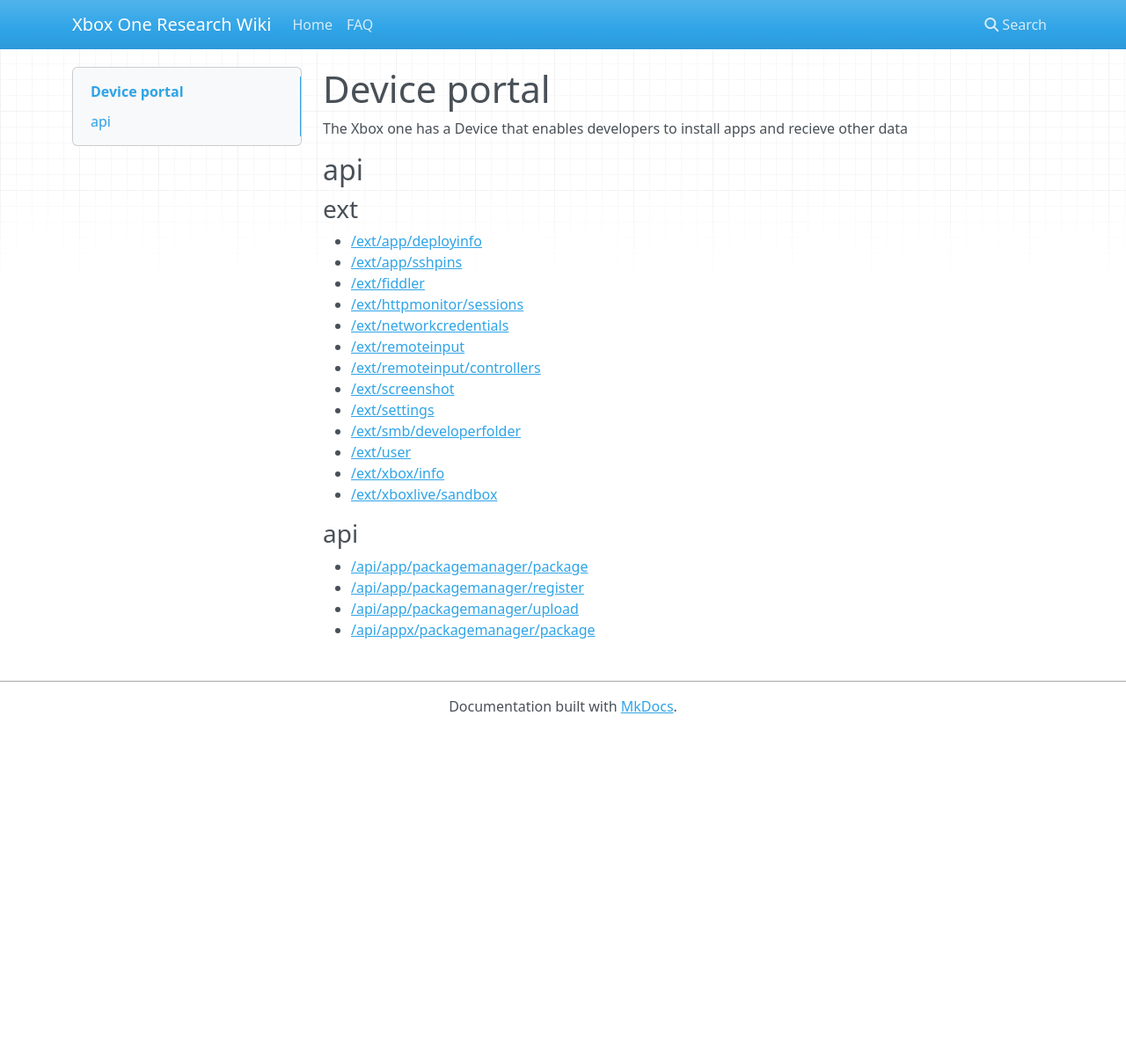
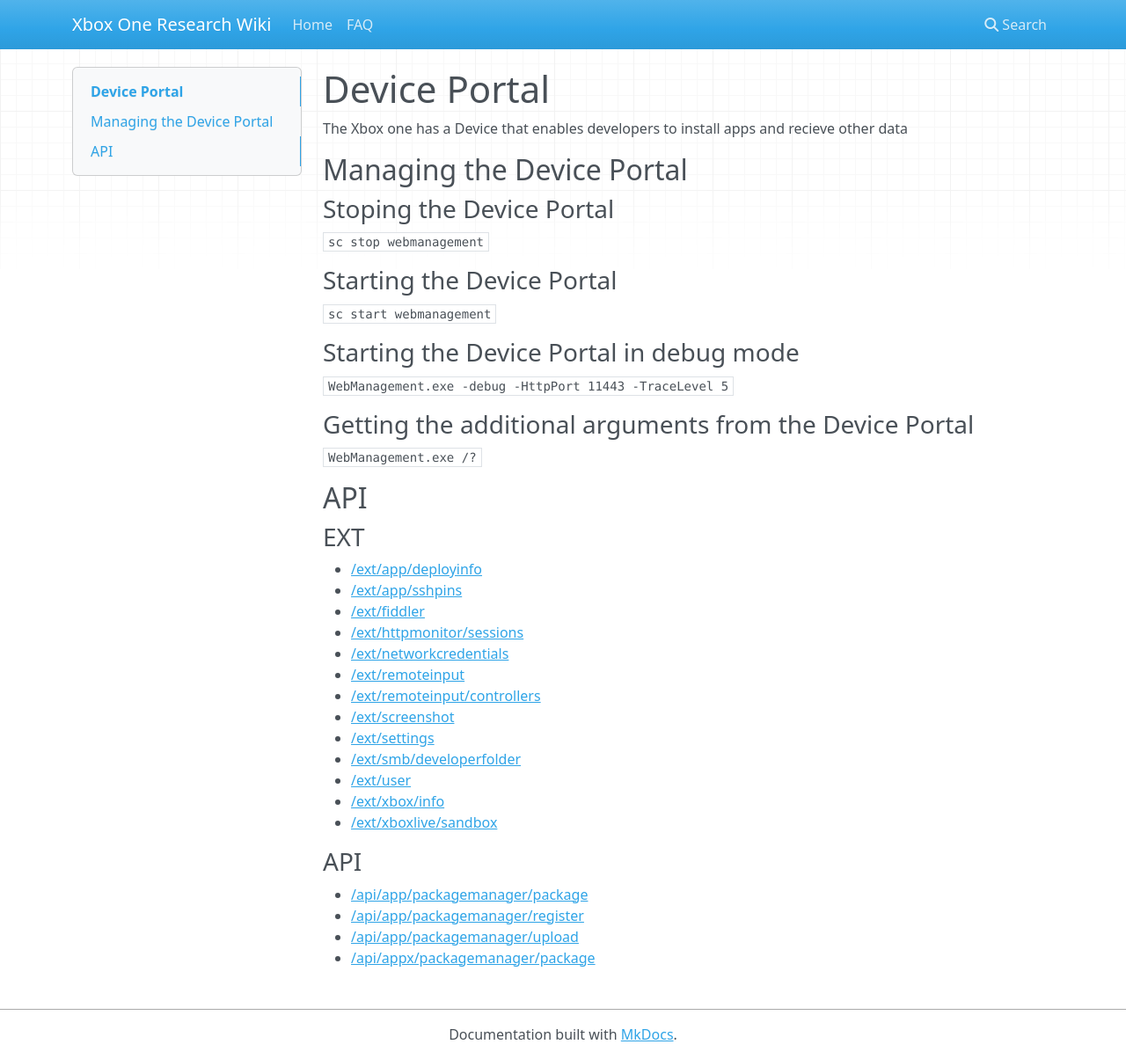
Before and after one commit to xboxoneresearch/wiki, an MkDocs documentation site: the page built from docs/device-portal.md, in a window 1280 px wide and 1204 px high. Shown: the whole window at 88% size. Built offline with MkDocs 1.6.1, drawn with Linux system fonts in a browser that asks for light colours; nearby versions of some CDN libraries.

Commit message:
add information on stoping the dev portal

```diff
--- a/docs/device-portal.md
+++ b/docs/device-portal.md
@@ -1,8 +1,17 @@
-# Device portal
+# Device Portal
 The Xbox one has a Device that enables developers to install apps and recieve other data
 
-## api
-### ext
+## Managing the Device Portal
+### Stoping the Device Portal
+`sc stop webmanagement`
+### Starting the Device Portal
+`sc start webmanagement`
+### Starting the Device Portal in debug mode
+`WebManagement.exe -debug -HttpPort 11443 -TraceLevel 5`
+### Getting the additional arguments from the Device Portal
+`WebManagement.exe /?`
+## API
+### EXT
 * [/ext/app/deployinfo](dev-portal-api/ext/app-deployinfo.md)
 * [/ext/app/sshpins](dev-portal-api/ext/app-sshpins.md)
 * [/ext/fiddler](dev-portal-api/ext/fiddler.md)
@@ -16,7 +25,7 @@
 * [/ext/user](dev-portal-api/ext/user.md)
 * [/ext/xbox/info](dev-portal-api/ext/xbox-info.md)
 * [/ext/xboxlive/sandbox](dev-portal-api/ext/xboxlive-sandbox.md)
-### api
+### API
 * [/api/app/packagemanager/package](dev-portal-api/api/app-packagemanager-package.md)
 * [/api/app/packagemanager/register](dev-portal-api/api/app-packagemanager-register.md)
 * [/api/app/packagemanager/upload](dev-portal-api/api/app-packagemanager-upload.md)
```
